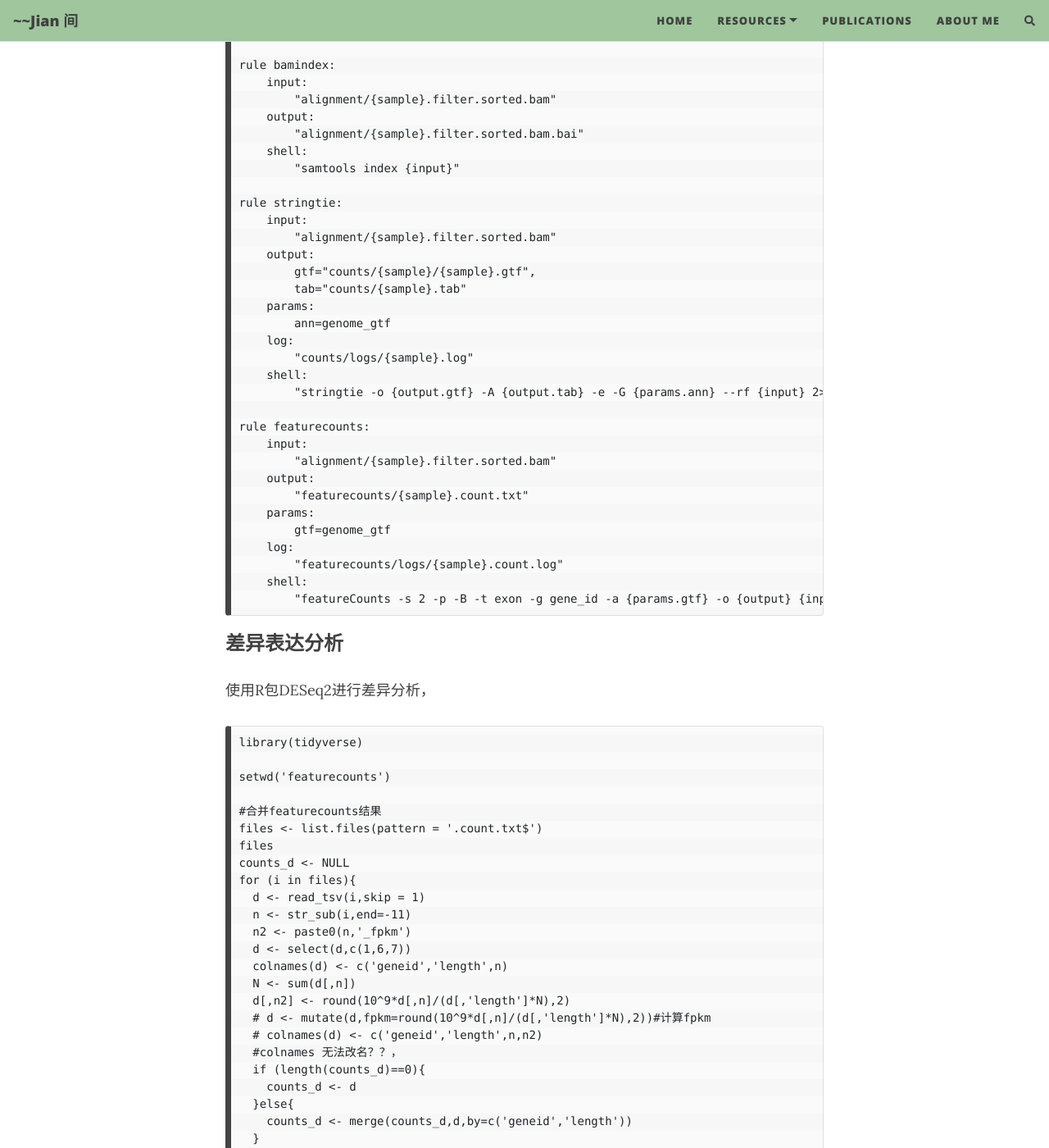
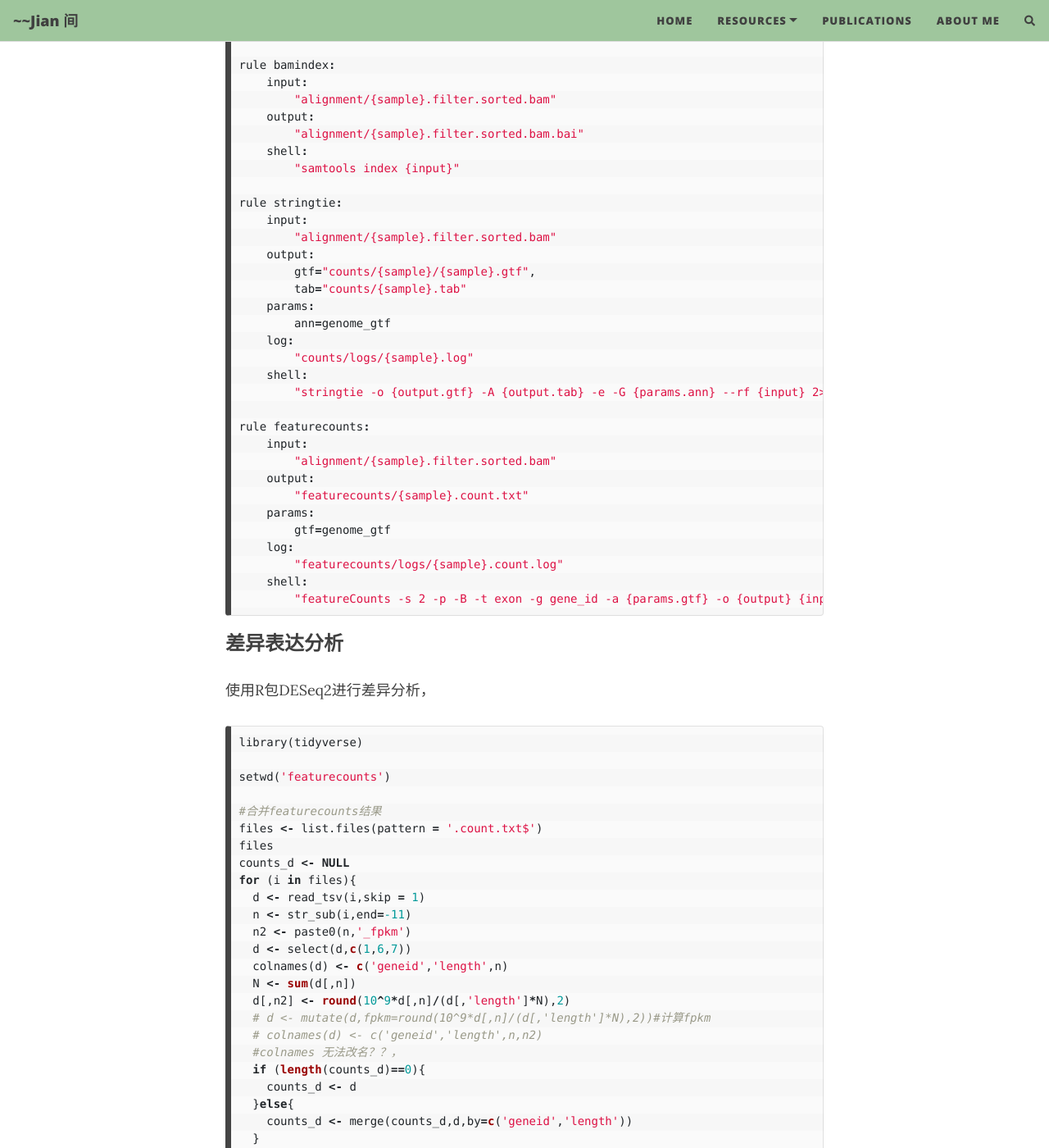
Before and after one commit to Zer0o0/intergap.githb.io, a Jekyll site: the page built from docs/_posts/2022-09-09-rna-seq-analysis.md, in a window 1280 px wide and 1400 px high, scrolled down 3799 px. Shown: the whole window at 82% size. Built offline with Jekyll 4.4.1, drawn with Linux system fonts in a browser that asks for light colours; nearby versions of some CDN libraries; comment, search, counter and statistics services are not loaded; some of the changed text lies outside the part shown.

Commit message:
update a post file

````diff
--- a/docs/_posts/2022-09-09-rna-seq-analysis.md
+++ b/docs/_posts/2022-09-09-rna-seq-analysis.md
@@ -38,7 +38,7 @@ RNA-seq的常规分析流程主要包括：
 ### reads数据处理
 
 如下为基于Snakemake定义的RNA-seq分析流程，使用了Hisat2+featureCounts+DESeq2的组合工具，针对双端测序（pair-end）使用：
-```
+```R
 ###################
 # Genome files #
 genome_index="/home/user/genomes/hisat2Index/hg38/genome"  #参考基因组
@@ -182,7 +182,7 @@ rule featurecounts:
 ### 差异表达分析
 
 使用R包DESeq2进行差异分析，
-```
+```R
 library(tidyverse)
 
 setwd('featurecounts')
@@ -310,7 +312,7 @@ ggsave("vocalno.jpg", width = 10, height = 8, dpi = 1200, units = "cm")
 
 - DAVID结果气泡图展示
 
-```
+```R
 library(tidyverse)  #数据输入和变换
 library(stringr)
 library(openxlsx)  #打开Excel
@@ -366,7 +368,7 @@ ggsave(paste0("RESULT_OF_DAVID", ".jpg"), egg::set_panel_size(p, width=unit(2.6,
 
 - 带误差线的柱状图
 
-```
+```R
 data <- read_tsv(filename)
 data %>%
   pivot_longer(cols = rep1:rep3, names_to = "rep") %>%  # 数据转形为长型数据
````
Also changed, not shown: other parts of docs/_posts/2022-09-09-rna-seq-analysis.md (+3 -1 lines), docs/aboutme.md (+1 -1 lines).
